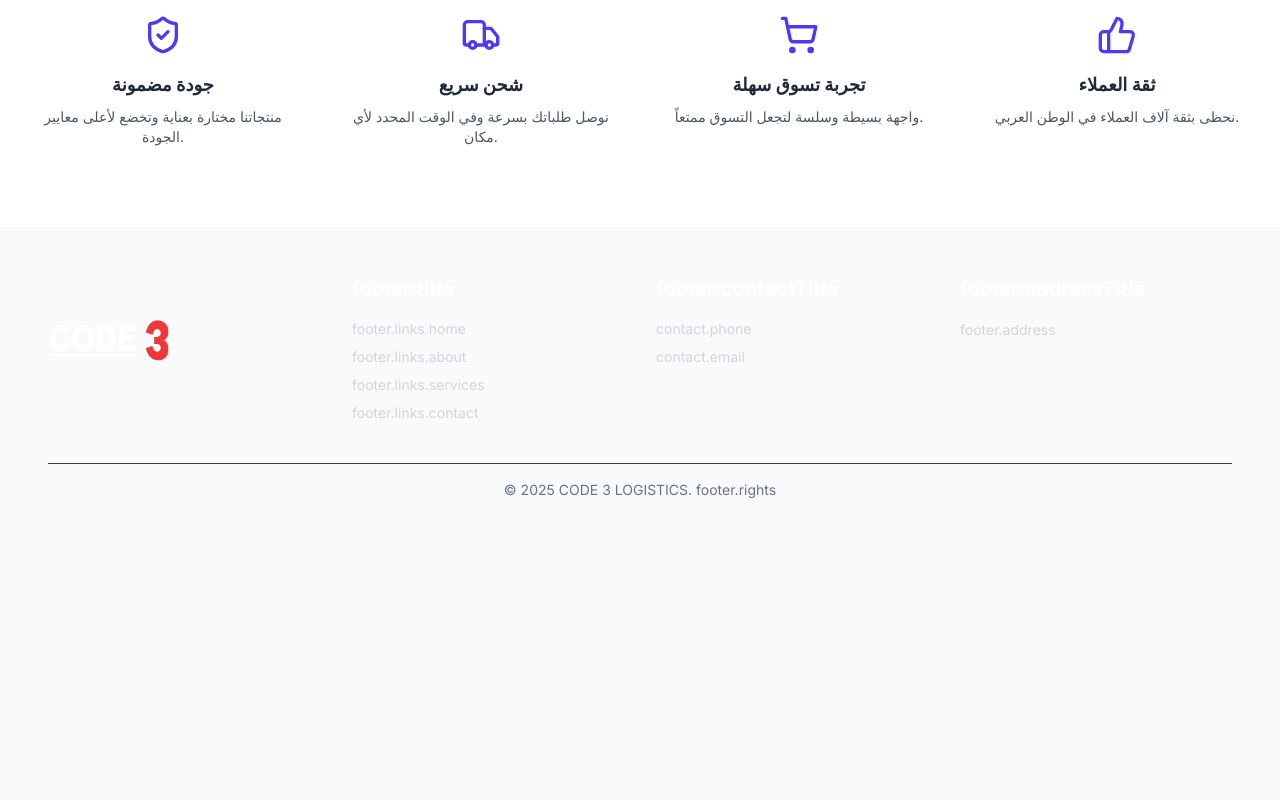
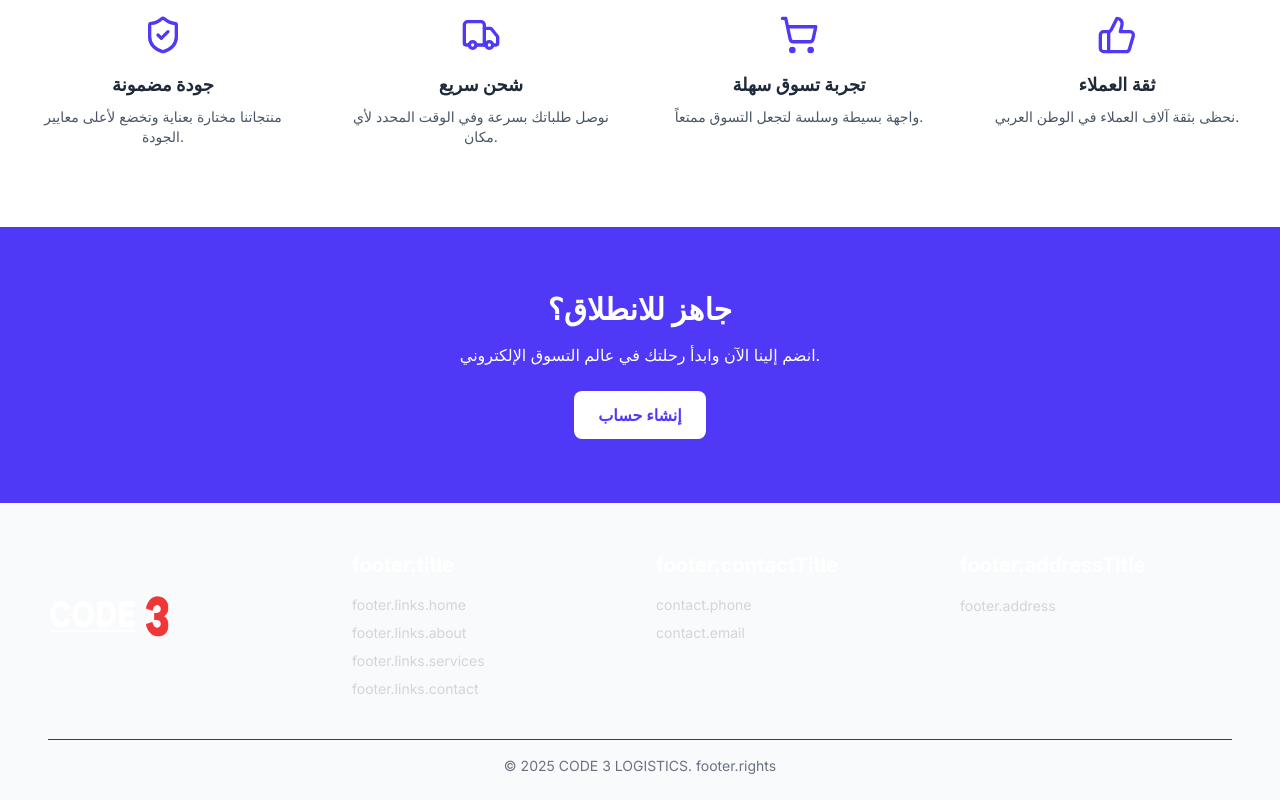
Before and after one commit to OmarElkeshen38/model-star, a React (Vite) app: page / in a window 1280 px wide. Shown: the part 1017-1817 px from the top of the page. Before the commit the page ends 1541 px from the top, so only its background shows below. Built offline with nearby package versions, Linux system fonts and the light colour scheme.

Commit message:
start cta section

```diff
--- /dev/null
+++ b/src/modules/HomePage/Cta/Cta.jsx
@@ -0,0 +1,28 @@
+import React from 'react';
+import { Link } from "react-router-dom";
+import { useTranslation } from "react-i18next";
+import { ShoppingCart, ShieldCheck, Truck, ThumbsUp } from "lucide-react";
+
+function Cta() {
+
+  const { t } = useTranslation();
+
+  return (
+    <section className="py-16 bg-indigo-600 text-white text-center">
+        <h2 className="text-3xl font-bold mb-4">
+          {t("home.cta.title", "جاهز للانطلاق؟")}
+        </h2>
+        <p className="mb-6">
+          {t("home.cta.subtitle", "انضم إلينا الآن وابدأ رحلتك في عالم التسوق الإلكتروني.")}
+        </p>
+        <Link
+          to="/register"
+          className="inline-block bg-white text-indigo-600 px-6 py-3 rounded-lg font-semibold hover:bg-gray-100 transition"
+        >
+          {t("home.cta.button", "إنشاء حساب")}
+        </Link>
+      </section>
+  )
+}
+
+export default Cta
--- a/src/modules/HomePage/Home/Home.jsx
+++ b/src/modules/HomePage/Home/Home.jsx
@@ -4,12 +4,14 @@ import Header from '../Header/Header'
 import Contact from '../Contact/Contact'
 import Footer from '../Footer/Footer'
 import Features from '../Features/Features'
+import Cta from '../Cta/Cta'
 
 function Home() {
     return (
         <>
             <Header />
             <Features />
+            <Cta />
             {/* <Contact /> */}
         </>
     )
```
Also changed, not shown: src/assets/shopping-img.svg (added).
